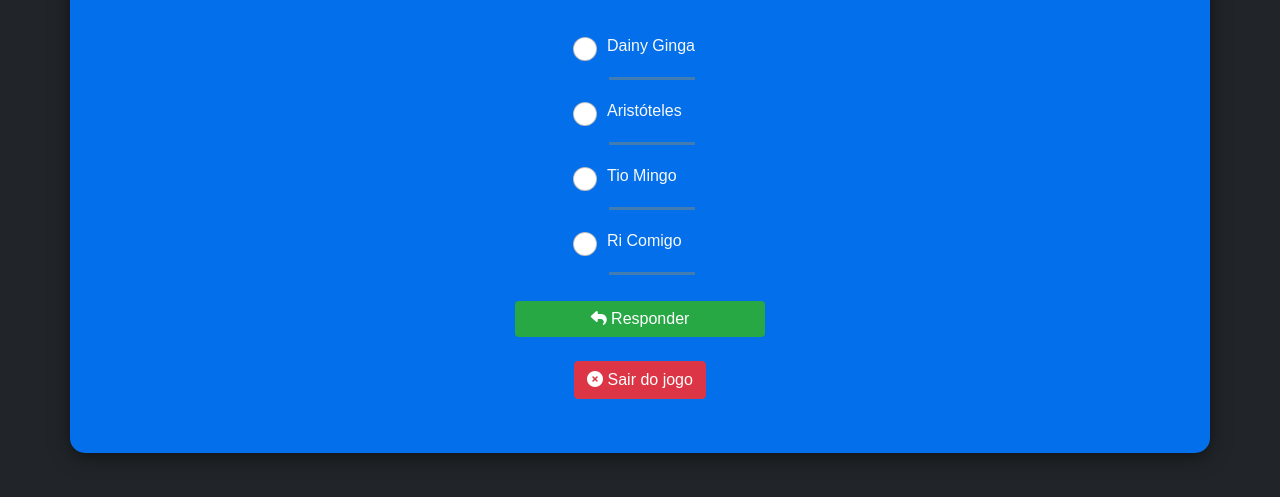
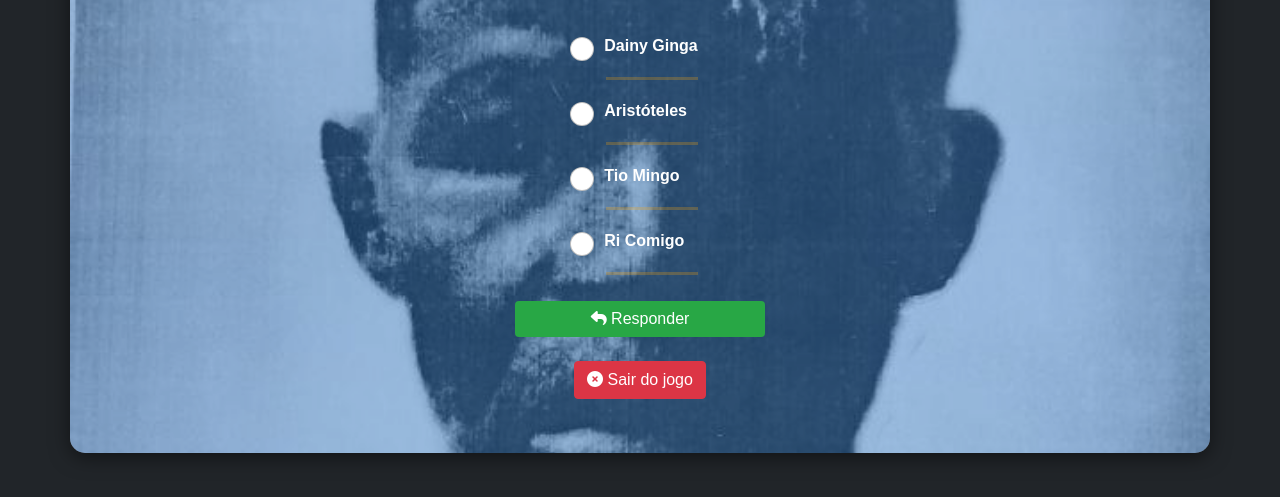
Before and after one commit to eugeniocachiombo/Quiz-1.1, a plain HTML site: page jogo.html in a window 1280 px wide. Shown: the part 303-800 px from the top of the page. Drawn offline with Linux system fonts and the light colour scheme.

Commit message:
Imagem do fundo adicionado

```diff
--- a/assets/css/estilo.css
+++ b/assets/css/estilo.css
@@ -13,11 +13,32 @@ h1, h2 {
 }
 
 .quiz-form {
-    background: rgba(0, 119, 255, 0.9);
+    position: relative;
+    background-image: url("../img/img1.jpg");
+    background-repeat: no-repeat;
+    background-size: cover;
     border-radius: 15px;
     padding: 30px;
     box-shadow: 0 4px 20px rgba(0, 0, 0, 0.5);
 }
+
+.quiz-form::before {
+    content: "";
+    position: absolute;
+    top: 0;
+    left: 0;
+    right: 0;
+    bottom: 0;
+    background: rgba(0, 119, 255, 0.281); /* Ajuste a opacidade aqui */
+    border-radius: 15px; /* Para combinar com o elemento principal */
+    z-index: 1; /* Para garantir que o overlay fique por cima da imagem */
+}
+
+.quiz-form > * {
+    position: relative; /* Para garantir que o conteúdo fique acima do overlay */
+    z-index: 2;
+}
+
 
 .status-panel {
     background-color: rgba(0, 140, 255, 0.9);
--- a/assets/js/accao_do_quiz.js
+++ b/assets/js/accao_do_quiz.js
@@ -55,6 +55,7 @@ function Errar() {
         title: "Resposta Errada",
         timer: 2000
     });
+    DesSelecionar();
 }
 
 function Jogar() {
--- a/jogo.html
+++ b/jogo.html
@@ -31,12 +31,12 @@
             </div>
 
             <div class="text-warning">
-                Seleccione a opção correcta!
+                Seleccione a opção correcta
             </div>
 
             <div class="pt-4 d-flex justify-content-center options">
-                <div class="form-check d-table ">
-                    <div class="d-flex align-items-center">
+                <div class="form-check d-table text-white fw-bold">
+                    <div class="d-flex align-items-center" >
                         <input class="form-check-input" style="font-size: x-large;" type="radio" name="alt" value="alt1"
                             id="alt1">
                         <label class="form-check-label" for="alt1" id="txtAlt1">O alt1</label>
```
Also changed, not shown: index.html (+10 -8 lines).
